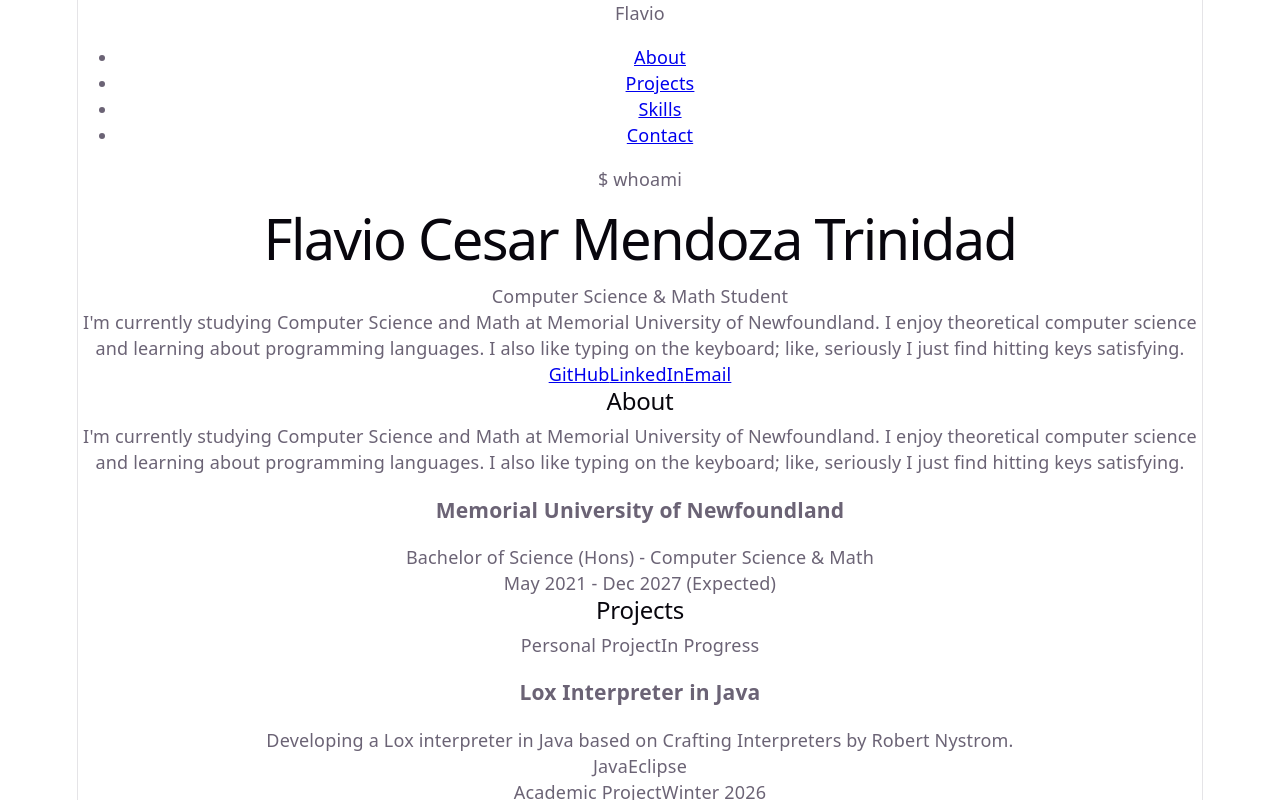
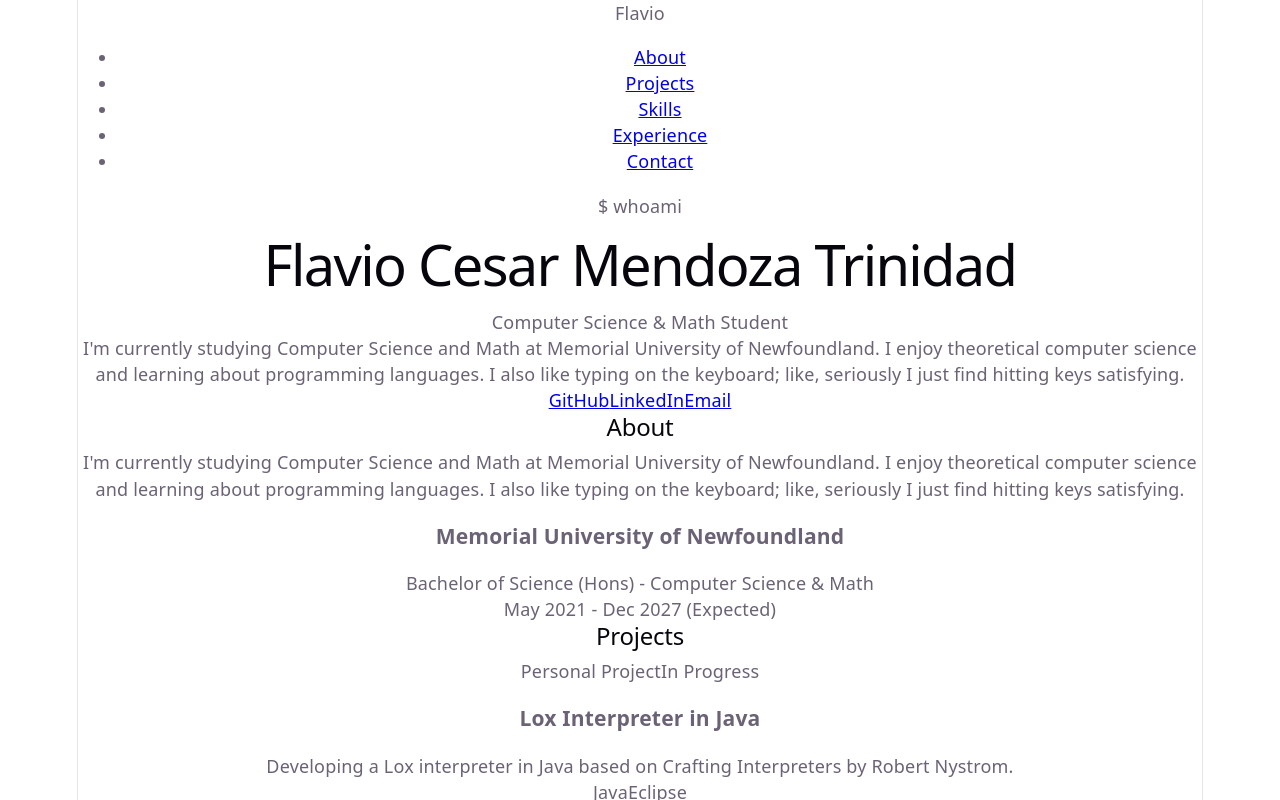
Before and after one commit to FlavioT04/portfolio-website, a React (Vite) app: page / in a window 1280 px wide. Shown: the top 800 px of the page. Built offline with nearby package versions, Linux system fonts and the light colour scheme.

Commit message:
added classNames to Navbar component

```diff
--- a/src/components/Navbar.jsx
+++ b/src/components/Navbar.jsx
@@ -1,15 +1,18 @@
-import { portfolio } from "../data"
+import { portfolio } from '../data'
 
 function Navbar() {
   return (
-        <nav>
-            <span>{portfolio.shortName}</span>
-            <ul>
+    <nav className="navbar">
+      <div className="container">
+        <span className="navbar-name">{portfolio.shortName}</span>
+        <ul className="navbar-links">
           <li><a href="#about">About</a></li>
           <li><a href="#projects">Projects</a></li>
           <li><a href="#skills">Skills</a></li>
-                <li><a href="#Experience">Contact</a></li>
+          <li><a href="#experience">Experience</a></li>
+          <li><a href="#contact">Contact</a></li>
         </ul>
+      </div>
     </nav>
   )
 }
```
Lines whose indentation alone changed are shown as unchanged.
